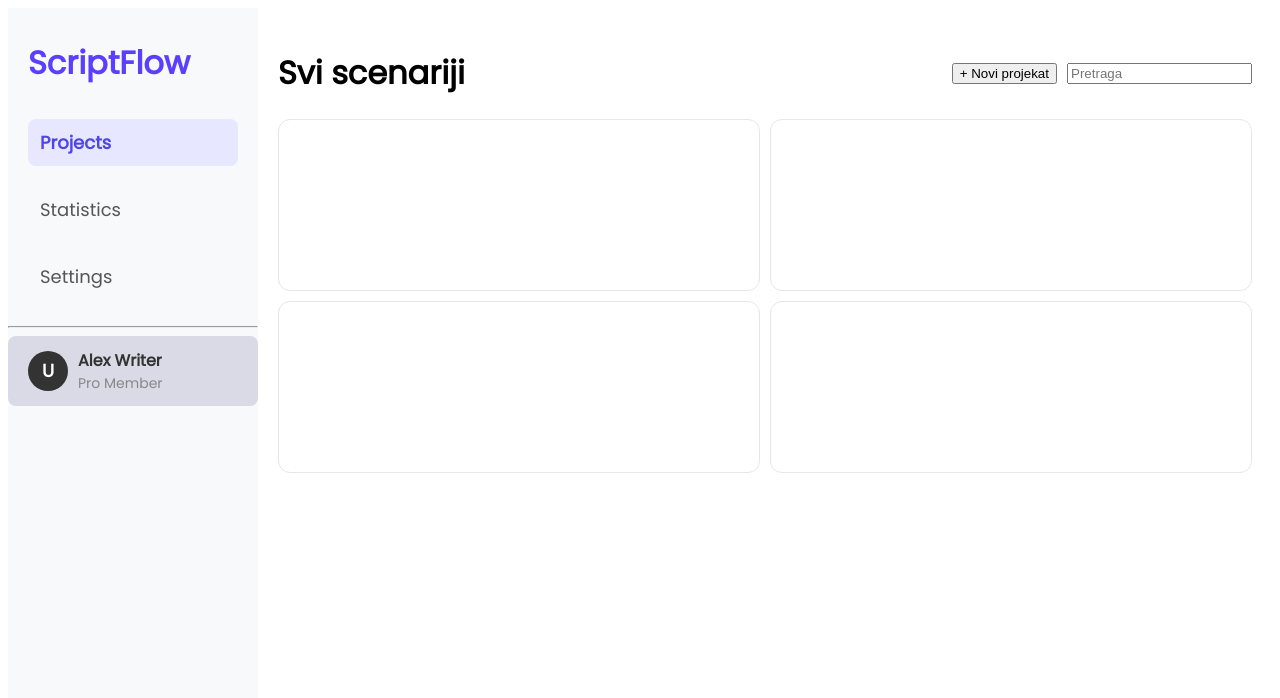
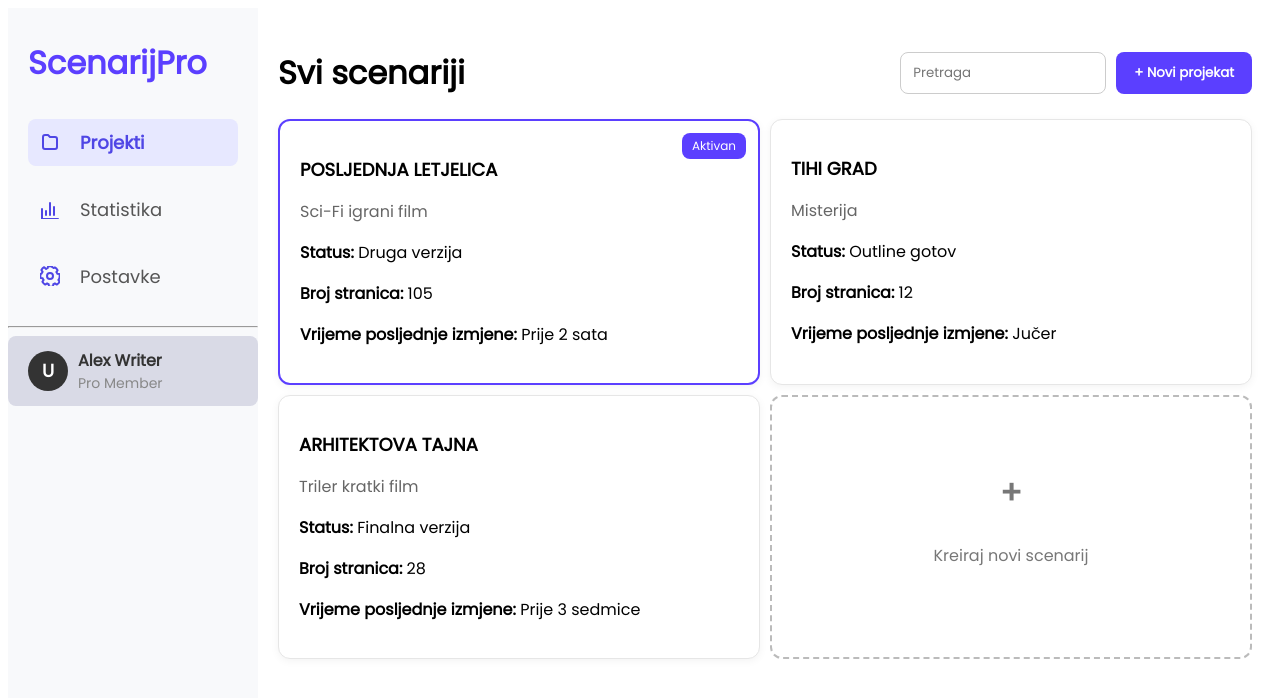
Before and after one commit to edulabic/ScenarijPro, a plain HTML site: page html/projects.html in a window 1280 px wide. Drawn offline with Linux system fonts and the light colour scheme.

Commit message:
Ispravka grida, dodan svg i css za grid

```diff
--- a/css/projects.css
+++ b/css/projects.css
@@ -43,6 +43,21 @@ padding: 10px 20px;
     color: #4f46e5;
     border-radius: 8px;
 }
+
+#sidebar ul li a svg {
+    width: 20px;
+    height: 20px;
+    margin-right: 10px;
+    stroke: #4f46e5;
+}
+#sidebar ul li.active a svg {
+    stroke: #4f46e5;
+}
+
+#sidebar ul li a:hover svg {
+    stroke: #4f46e5;
+}
+
 
 .user {
     background-color: #d9dae6;
@@ -102,14 +117,111 @@ padding: 10px 20px;
     padding: 20px;
     min-height: 130px;
     border: 1px solid #e6e6e6;
+    transition: box-shadow 0.2s ease;
+    box-shadow: 0 2px 8px rgba(0, 0, 0, 0.05);
 }
+
 
 .header {
     display: flex;
     justify-content: space-between;
     align-items: center;
+    font-family: 'Poppins';
 }
+
+input, button {
+    font-family: 'Poppins', sans-serif;
+}
+
 .actions {
     display: flex;
     gap: 10px;
 }
+
+#project {
+    background-color: #5B3FFF;
+    color: white;
+    border: none;
+    padding: 10px 18px;
+    border-radius: 8px;
+    cursor: pointer;
+    font-weight: 600;
+    transition: background-color 0.2s ease;
+}
+
+#project:hover {
+    background-color: #4A32CC;
+}
+
+#pretraga {
+    padding: 10px 12px;
+    border-radius: 8px;
+    border: 1px solid #ccc;
+    width: 180px;
+}
+.kartica h2 {
+    font-size: 18px;
+    font-weight: 700;
+    text-transform: uppercase;
+    margin-bottom: 5px;
+}
+
+.kartica .opis {
+    margin-bottom: 12px;
+    color: #666;
+}
+
+.kartica.aktivna {
+    border: 2px solid #5B3FFF;
+    position: relative;
+}
+
+
+.tag {
+    position: absolute;
+    top: 12px;
+    right: 12px;
+    background: #5B3FFF;
+    color: #fff;
+    padding: 4px 10px;
+    font-size: 12px;
+    border-radius: 8px;
+}
+
+.new-card {
+    border: 2px dashed #bbbbbb;
+    display: flex;
+    flex-direction: column;
+    justify-content: center;
+    align-items: center;
+    color: #777;
+    box-shadow: none;
+}
+
+.new-card:hover{
+    box-shadow: 0 2px 8px rgba(0, 0, 0, 0.05);
+    cursor: pointer;
+}
+
+.new-card .new-icon {
+    font-size: 32px;
+    font-weight: bold;
+    margin-bottom: 10px;
+}
+
+
+@media (max-width: 750px) {
+    #sidebar {
+        position: static;
+        width: 100%;
+        height: auto;
+    }
+
+    #glavnisadrzaj {
+        margin-left: 0;
+    }
+
+    .grid {
+        grid-template-columns: 1fr;
+    }
+}
--- a/html/projects.html
+++ b/html/projects.html
@@ -1,16 +1,29 @@
 <!DOCTYPE html>
-<html>
+<html lang="bs">
     <head>
         <link rel="stylesheet" type="text/css" href="../css/projects.css">
         <meta charset="UTF-8">
     </head>
     <body>
         <div id="sidebar">
-            <h1>ScriptFlow</h1>
+            <h1>ScenarijPro</h1>
             <ul>
-                <li class="active"><a href="#">Projects</a></li>
-                <li><a href="#">Statistics</a></li>
-                <li><a href="#">Settings</a></li>
+                <li class="active"><a href="#">
+                    <svg width="20" height="20" fill="none" stroke="currentColor" stroke-width="2" stroke-linecap="round" stroke-linejoin="round">
+                    <path d="M3 7V5a2 2 0 0 1 2-2h3l2 2h5a2 2 0 0 1 2 2v8a2 2 0 0 1-2 2H5a2 2 0 0 1-2-2V7z"/>
+                    </svg>Projekti</a>
+                </li>
+                <li><a href="#">
+                    <svg width="20" height="20" fill="none" stroke="currentColor" stroke-width="2" stroke-linecap="round" stroke-linejoin="round">
+                    <path d="M18 20H2V10m4 6v-4m4 4V4m4 12v-8"/>
+                    </svg>Statistika</a>
+                </li>
+                <li><a href="#">
+                    <svg width="20" height="20" fill="none" stroke="currentColor" stroke-width="2" stroke-linecap="round" stroke-linejoin="round">
+                    <circle cx="10" cy="10" r="3"/>
+                    <path d="M19.4 12a7.7 7.7 0 0 0 0-4l-2.1-.3a5.4 5.4 0 0 0-.9-1.6l1.2-1.9a7.7 7.7 0 0 0-2.8-2.8L13.6 2a5.4 5.4 0 0 0-1.6-.9L12 0.6a7.7 7.7 0 0 0-4 0L7.7 2.1a5.4 5.4 0 0 0-1.6.9L4.2 1.2A7.7 7.7 0 0 0 1.4 4l1.2 1.9a5.4 5.4 0 0 0-.9 1.6L0.6 8a7.7 7.7 0 0 0 0 4l2.1.3a5.4 5.4 0 0 0 .9 1.6L2.4 15.8a7.7 7.7 0 0 0 2.8 2.8l1.9-1.2a5.4 5.4 0 0 0 1.6.9l.3 2.1a7.7 7.7 0 0 0 4 0l.3-2.1a5.4 5.4 0 0 0 1.6-.9l1.9 1.2a7.7 7.7 0 0 0 2.8-2.8l-1.2-1.9a5.4 5.4 0 0 0 .9-1.6l2.1-.3z"/>
+                    </svg>Postavke</a>
+                </li>
             </ul>
             <hr>
             <div class="user">
@@ -27,16 +40,45 @@
             <div class="header">
             <h1>Svi scenariji</h1>
             <div class="actions">
+            <input type="text" id="pretraga" name="pretraga" placeholder="Pretraga">
             <input type="button" id="project" value="+ Novi projekat">
-            <input type="text" id="pretraga" name="pretraga" placeholder="Pretraga">
             </div>
             </div>
             <div class="grid">
-                <div class="kartica"></div>
-                <div class="kartica"></div>
-                <div class="kartica"></div>
-                <div class="kartica"></div>
-            </div>
+                <div class="kartica aktivna">
+                    <span class="tag">Aktivan</span>
+                    <h2>POSLJEDNJA LETJELICA</h2>
+                    <p class="opis">Sci-Fi igrani film</p>
+
+                    <p><strong>Status:</strong> Druga verzija</p>
+                    <p><strong>Broj stranica:</strong> 105</p>
+                    <p><strong>Vrijeme posljednje izmjene:</strong> Prije 2 sata</p>
+                </div>
+
+                <div class="kartica">
+                    <h2>Tihi grad</h2>
+                    <p class="opis">Misterija</p>
+
+                    <p><strong>Status:</strong> Outline gotov</p>
+                    <p><strong>Broj stranica:</strong> 12</p>
+                    <p><strong>Vrijeme posljednje izmjene:</strong> Jučer</p>
+                </div>
+
+                <div class="kartica">
+                    <h2>Arhitektova tajna</h2>
+                    <p class="opis">Triler kratki film</p>
+
+                    <p><strong>Status:</strong> Finalna verzija</p>
+                    <p><strong>Broj stranica:</strong> 28</p>
+                    <p><strong>Vrijeme posljednje izmjene:</strong> Prije 3 sedmice</p>
+                </div>
+
+                <div class="kartica new-card">
+                    <div class="new-icon">+</div>
+                    <p>Kreiraj novi scenarij</p>
+                </div>
+                </div>
+
         </div>
     </body>
 </html>
```
